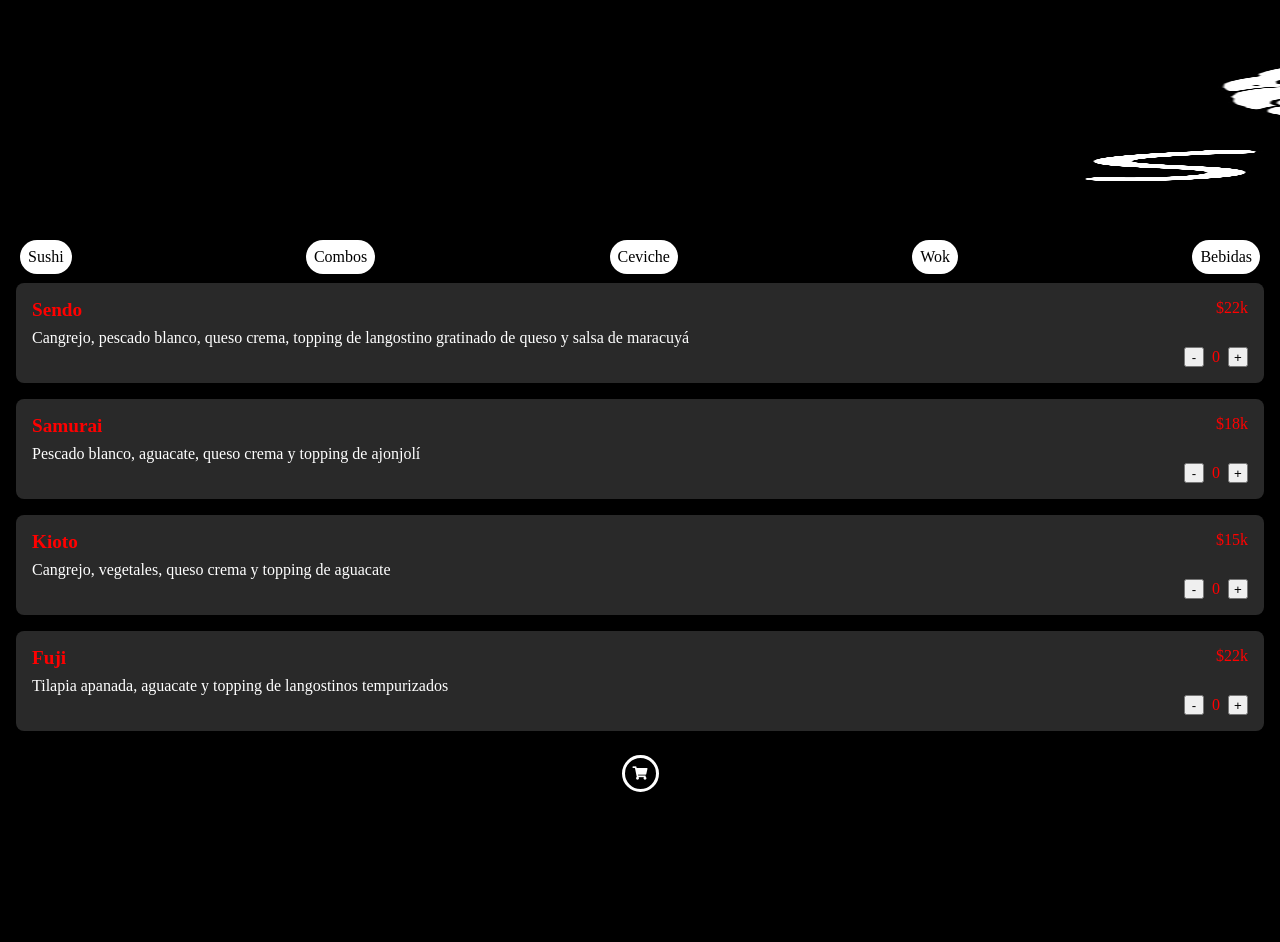
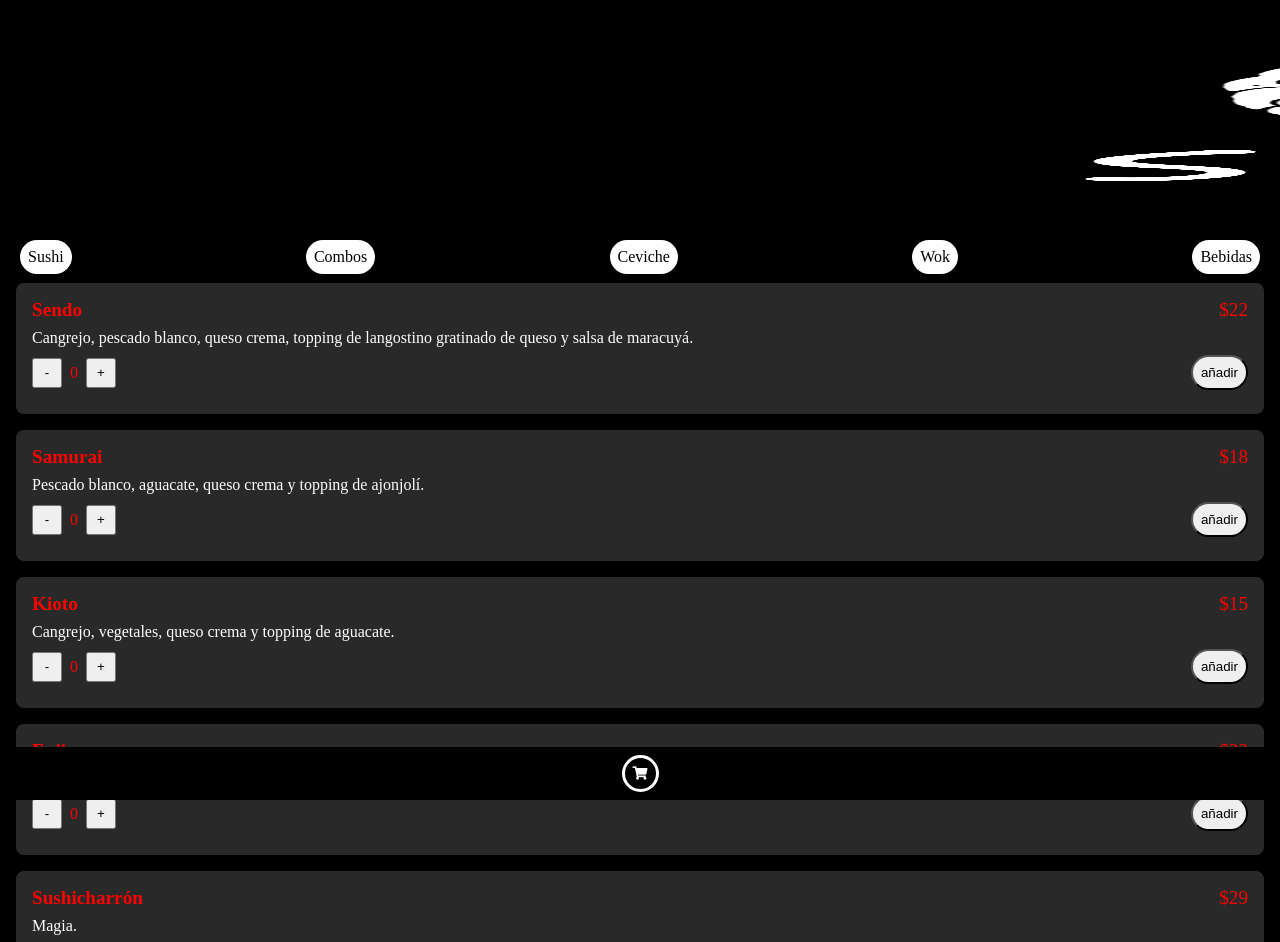
Before and after one commit to laortizt/SendoSushi, a React (Create React App) app: page / in a window 1280 px wide. Shown: the top 942 px of the page. Before the commit the page ends 800 px from the top, so only its background shows below. Built offline with nearby package versions, Linux system fonts and the light colour scheme.

Commit message:
commit init

```diff
--- a/src/App.jsx
+++ b/src/App.jsx
@@ -1,21 +1,75 @@
-import React from 'react';
+import React, {useState} from 'react';
 import Header from './components/Header';
 import Nav from './components/Nav';
 import Footer from './components/Footer';
 import Item from './components/Item'
 import './styles/App.css';
 
+const PRODUCTS = [
+  {
+    id: 1,
+    name: "Sendo",
+    price: 22,
+    ingredients: "Cangrejo, pescado blanco, queso crema, topping de langostino gratinado de queso y salsa de maracuyá.",
+    category: "sushi"
+  },
+  {
+    id: 2,
+    name: "Samurai",
+    price: 18,
+    ingredients: "Pescado blanco, aguacate, queso crema y topping de ajonjolí.",
+    category: "sushi"
+  },
+  {
+    id: 3,
+    name: "Kioto",
+    price: 15,
+    ingredients: "Cangrejo, vegetales, queso crema y topping de aguacate.",
+    category: "sushi"
+  },
+  {
+    id: 4,
+    name: "Fuji",
+    price: 22,
+    ingredients: "Tilapia apanada, aguacate y topping de langostinos tempurizados.",
+    category: "wok"
+  },
+  {
+    id: 5,
+    name: "Sushicharrón",
+    price: 29,
+    ingredients: "Magia.",
+    category: "combos"
+  },
+  {
+    id: 6,
+    name: "Sushicharrón",
+    price: 29,
+    ingredients: "Magia.",
+    category: "ceviche"
+  },
+];
+
 const App = () => {
+
+  const [category, setCategory] = useState("");
+
+  const selectCategory = (cat) => {
+    setCategory(cat);
+  }
+
+  let products = PRODUCTS
+    .filter((product) => category === "" || category === product.category)
+    .map((product) =>
+      <Item key={product.id.toString()} name={product.name} price={product.price} ingredients={product.ingredients} category={product.category}/>
+    );
 
   return (
     <div className="app-container">
       <Header/>
-      <Nav/>
+      <Nav onSelectCategory={selectCategory} />
       <div className="container-products">
-        <Item name="Sendo" price="22" ingredients="Cangrejo, pescado blanco, queso crema, topping de langostino gratinado de queso y salsa de maracuyá" category="sushi"/>
-        <Item name="Samurai" price="18" ingredients="Pescado blanco, aguacate, queso crema y topping de ajonjolí "category="sushi"/>
-        <Item name="Kioto" price="15" ingredients="Cangrejo, vegetales, queso crema y topping de aguacate"category="sushi"/>
-        <Item name="Fuji" price="22" ingredients="Tilapia apanada, aguacate y topping de langostinos tempurizados"category="sushi"/>
+        {products}
       </div>
       <Footer/>
     </div>
--- a/src/components/Button.jsx
+++ b/src/components/Button.jsx
@@ -2,11 +2,21 @@ import React from 'react'
 import '../styles/Button.css';
 
 const Button = (props) => {
-    const { category } = props;
+    const { category, onSelectCategory } = props;
+
+    const selectCategory = (ev) => {
+        ev.preventDefault();
+
+        if (onSelectCategory) {
+            onSelectCategory(category);
+        }
+    }
 
     return (
         <div className="item-card">
-            <a href="#">{category}</a>
+            <a href="#" data-filter={category} onClick={selectCategory}>
+                {category}
+            </a>
         </div>
     )
 }
--- a/src/components/Footer.jsx
+++ b/src/components/Footer.jsx
@@ -5,8 +5,8 @@ const Footer = () => {
 
     return (
         <footer className="footer-container">
-            <button class="btn-icon">
-            <i class="fas fa-shopping-cart"></i>
+            <button className="btn-icon">
+            <i className="fas fa-shopping-cart"></i>
             </button>
         </footer>
     )
--- a/src/components/Item.jsx
+++ b/src/components/Item.jsx
@@ -1,25 +1,46 @@
-import React from 'react'
+import React, {useState} from 'react'
 import './../styles/Item.css';
 
 const Item = (props) => {
     const { name, price, ingredients, category } = props;
 
+    const [counter, setCounter] = useState(0);
+
+    const handleAdd = () => {
+        setCounter(counter +1);
+    }
+
+    const handleSubstract = () =>{
+        if (counter > 0){
+            setCounter(counter -1);
+        }
+    }
+
     return (
-        <div className={ "card-container category-" + (category || 'none') }>
-            <div class="card-body">
-                <div class="title-container">
-                    <h5 class="card-title">{name}</h5>
-                    <span class="card-price">${price}k</span>
+        <div className="card-container" data-filter={category || 'none'}>
+            <div className="card-body">
+                <div className="title-container">
+                    <h5 className="card-title">{name}</h5>
+                    <span className="card-price">${price}{}
+                    </span>
                 </div>
-                <p class="card-text"> {ingredients}</p>
 
-                <div class="card-quantity">
-                    <button class="btn-quantity">-</button>
-                    <span>0</span>
-                    <button class="btn-quantity">+</button>
+                <p className="card-text"> {ingredients}</p>
+
+                <div className="card-quantity">
+                    <div className="card-quantity-controls">
+                        <button onClick={handleSubstract} className="btn-quantity">-</button>
+                        <span>{counter}</span>
+                        <button onClick={handleAdd} className="btn-quantity">+</button>
+                    </div>
+
+                    <div>
+                        <button className="btn-add">añadir</button>
+                    </div>
                 </div>
             </div>
         </div>
+
     )
 };
 
--- a/src/components/Nav.jsx
+++ b/src/components/Nav.jsx
@@ -2,15 +2,16 @@ import React from 'react'
 import Button from './Button'
 import './../styles/Nav.css';
 
-const Nav = () => {
+const Nav = (props) => {
+    const { onSelectCategory } = props;
 
     return (
         <nav className="nav-items-slider">
-            <Button category="sushi"/>
-            <Button category="combos"/>
-            <Button category="ceviche"/>
-            <Button category="wok"/>
-            <Button category="bebidas"/>
+            <Button category="sushi" onSelectCategory={onSelectCategory} />
+            <Button category="combos" onSelectCategory={onSelectCategory}/>
+            <Button category="ceviche" onSelectCategory={onSelectCategory}/>
+            <Button category="wok" onSelectCategory={onSelectCategory}/>
+            <Button category="bebidas" onSelectCategory={onSelectCategory}/>
         </nav>
     )
 };
--- a/src/styles/Item.css
+++ b/src/styles/Item.css
@@ -27,18 +27,30 @@
 }
 .card-price{
     color: red;
-    font-size: 1rem;
+    font-size: 1.2rem;
 }
 .card-quantity{
     display: flex;
     color: red;
-    align-self: flex-end;
-    justify-content: right;
+    margin: 8px 0;
+    justify-content: space-between;
     align-items: center;
-    gap: 8px;
 }
 
-.btn-quantity{
-    width: 20px;
-    height: 20px;
+.card-quantity-controls {
+    display: flex;
+    gap: 8px;
+    justify-content: center;
+    align-items: center;
 }
+
+.btn-quantity {
+    width: 30px;
+    height: 30px;
+}
+
+.btn-add{
+    justify-self: flex-end;
+    border-radius: 30px;
+    padding: 8px;
+}
```
